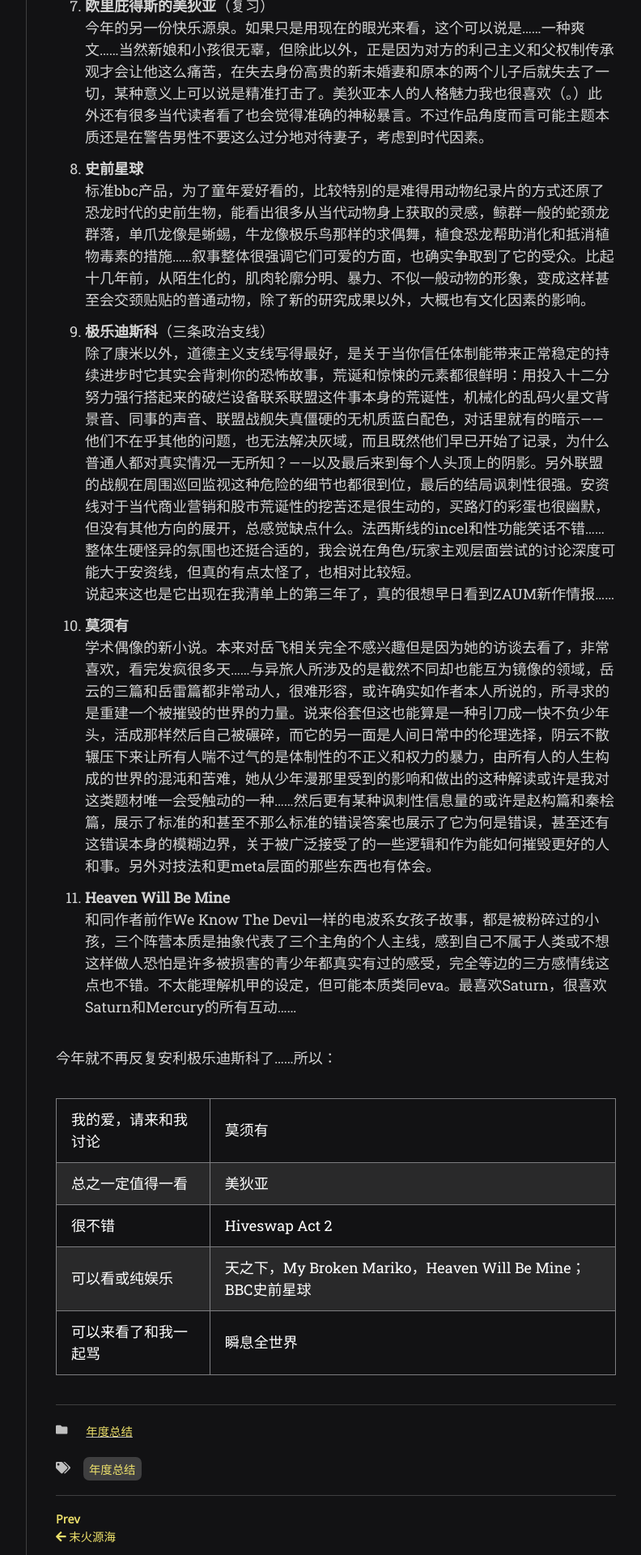
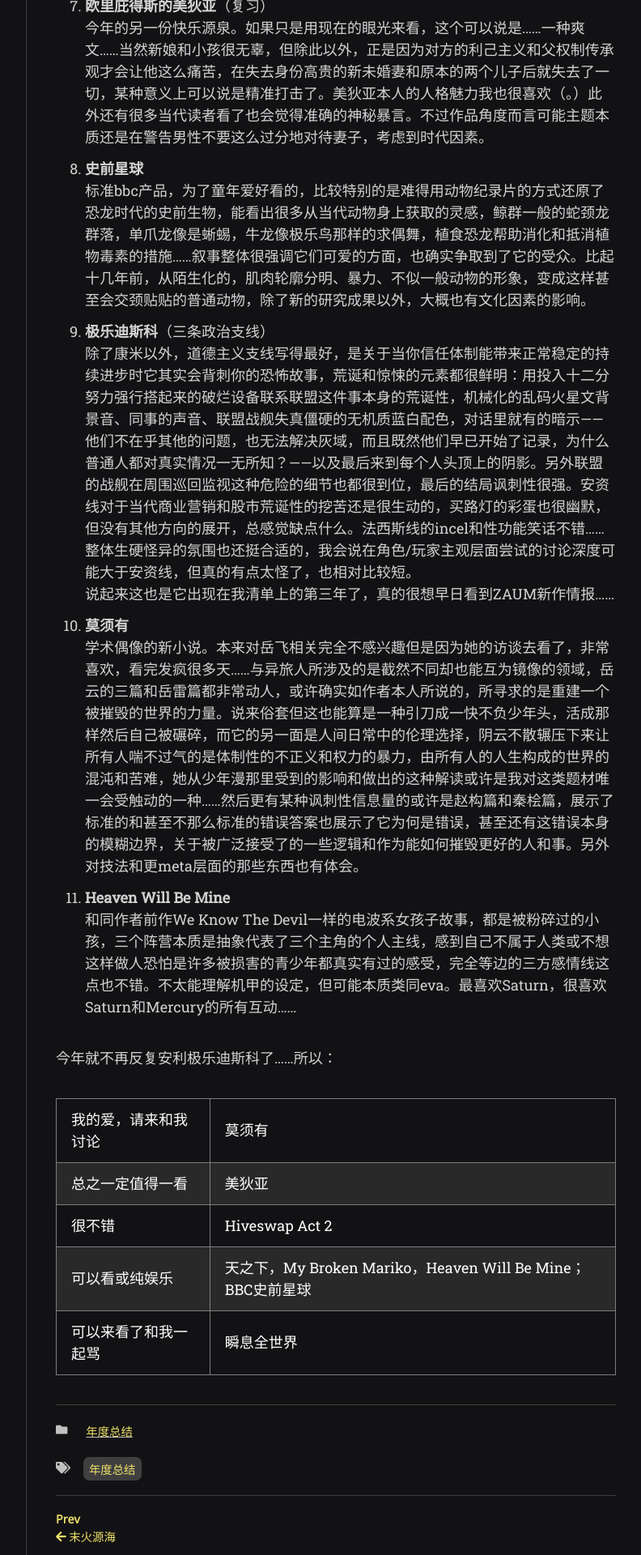
Before and after one commit to scatterdclouds/scatterdclouds.github.io, a Jekyll site: the page built from _posts/2022-06-27-firsthalf2022.md, in a window 1280 px wide. Shown: the part 1538-3458 px from the top of the page at 81% size, without its empty margins (357-1149 px from the left). Built offline with Jekyll 4.4.1, drawn with Linux system fonts in a browser that asks for light colours; nearby versions of some CDN libraries; some web fonts are replaced; comment, search, counter and statistics services are not loaded.

Commit message:
Update 2022-06-27-firsthalf2022.md

```diff
--- a/_posts/2022-06-27-firsthalf2022.md
+++ b/_posts/2022-06-27-firsthalf2022.md
@@ -28,7 +28,7 @@ comments: true
 
 9. **极乐迪斯科**（三条政治支线） <br/> 除了康米以外，道德主义支线写得最好，是关于当你信任体制能带来正常稳定的持续进步时它其实会背刺你的恐怖故事，荒诞和惊悚的元素都很鲜明：用投入十二分努力强行搭起来的破烂设备联系联盟这件事本身的荒诞性，机械化的乱码火星文背景音、同事的声音、联盟战舰失真僵硬的无机质蓝白配色，对话里就有的暗示——他们不在乎其他的问题，也无法解决灰域，而且既然他们早已开始了记录，为什么普通人都对真实情况一无所知？——以及最后来到每个人头顶上的阴影。另外联盟的战舰在周围巡回监视这种危险的细节也都很到位，最后的结局讽刺性很强。安资线对于当代商业营销和股市荒诞性的挖苦还是很生动的，买路灯的彩蛋也很幽默，但没有其他方向的展开，总感觉缺点什么。法西斯线的incel和性功能笑话不错……整体生硬怪异的氛围也还挺合适的，我会说在角色/玩家主观层面尝试的讨论深度可能大于安资线，但真的有点太怪了，也相对比较短。 <br/> 说起来这也是它出现在我清单上的第三年了，真的很想早日看到ZAUM新作情报……
 
-10. **莫须有** <br/> 学术偶像的新小说。本来对岳飞相关完全不感兴趣但是因为她的访谈去看了，非常喜欢，看完发疯很多天……与异旅人所涉及的是截然不同却也能互为镜像的领域，岳云的三篇和岳雷篇都非常动人，很难形容，或许确实如作者本人所说的，所寻求的是重建一个被摧毁的世界的力量。说来俗套但这也能算是一种引刀成一快不负少年头，活成那样然后自己被碾碎，而它的另一面是人间日常中的伦理选择，阴云不散辗压下来让所有人喘不过气的是体制性的不正义和权力的暴力，由所有人的人生构成的世界的混沌和苦难，她从少年漫那里受到的影响和做出的这种解读或许是我对这类题材唯一会受触动的一种……然后更有某种讽刺性信息量的或许是赵构篇和秦桧篇，展示了标准的和甚至不那么标准的错误答案也展示了它为何是错误，甚至还有这错误本身的模糊边界，关于被广泛接受了的一些逻辑和作为能如何摧毁更好的人和事。另外对技法和更meta层面的那些东西也有体会。
+10. **莫须有** <br/> 学术偶像的新小说。本来对岳飞相关完全不感兴趣但是因为她的访谈去看了，非常喜欢，看完发疯很多天……与异旅人所涉及的是截然不同却也能互为镜像的领域，岳云的三篇和岳雷篇都非常动人，或许确实如作者本人所说的，所寻求的是重建一个被摧毁的世界的力量。说来俗套但这也能算是一种引刀成一快不负少年头，活成那样然后自己被碾碎，而它的另一面是人间日常中的伦理选择，阴云不散辗压下来让所有人喘不过气的是体制性的不正义和权力的暴力，由所有人的人生构成的世界的混沌和苦难，她从少年漫那里受到的影响和做出的这种解读或许是我对这类题材唯一会受触动的一种……然后更有某种讽刺性信息量的或许是赵构篇和秦桧篇，展示了标准的和甚至不那么标准的错误答案也展示了它为何是错误，甚至还有这错误本身的模糊边界，关于被广泛接受了的一些逻辑和作为能如何摧毁更好的人和事。另外对技法和更meta层面的那些东西也有体会。
 
 11. **Heaven Will Be Mine** <br/> 和同作者前作We Know The Devil一样的电波系女孩子故事，都是被粉碎过的小孩，三个阵营本质是抽象代表了三个主角的个人主线，感到自己不属于人类或不想这样做人恐怕是许多被损害的青少年都真实有过的感受，完全等边的三方感情线这点也不错。不太能理解机甲的设定，但可能本质类同eva。最喜欢Saturn，很喜欢Saturn和Mercury的所有互动……
 
```
